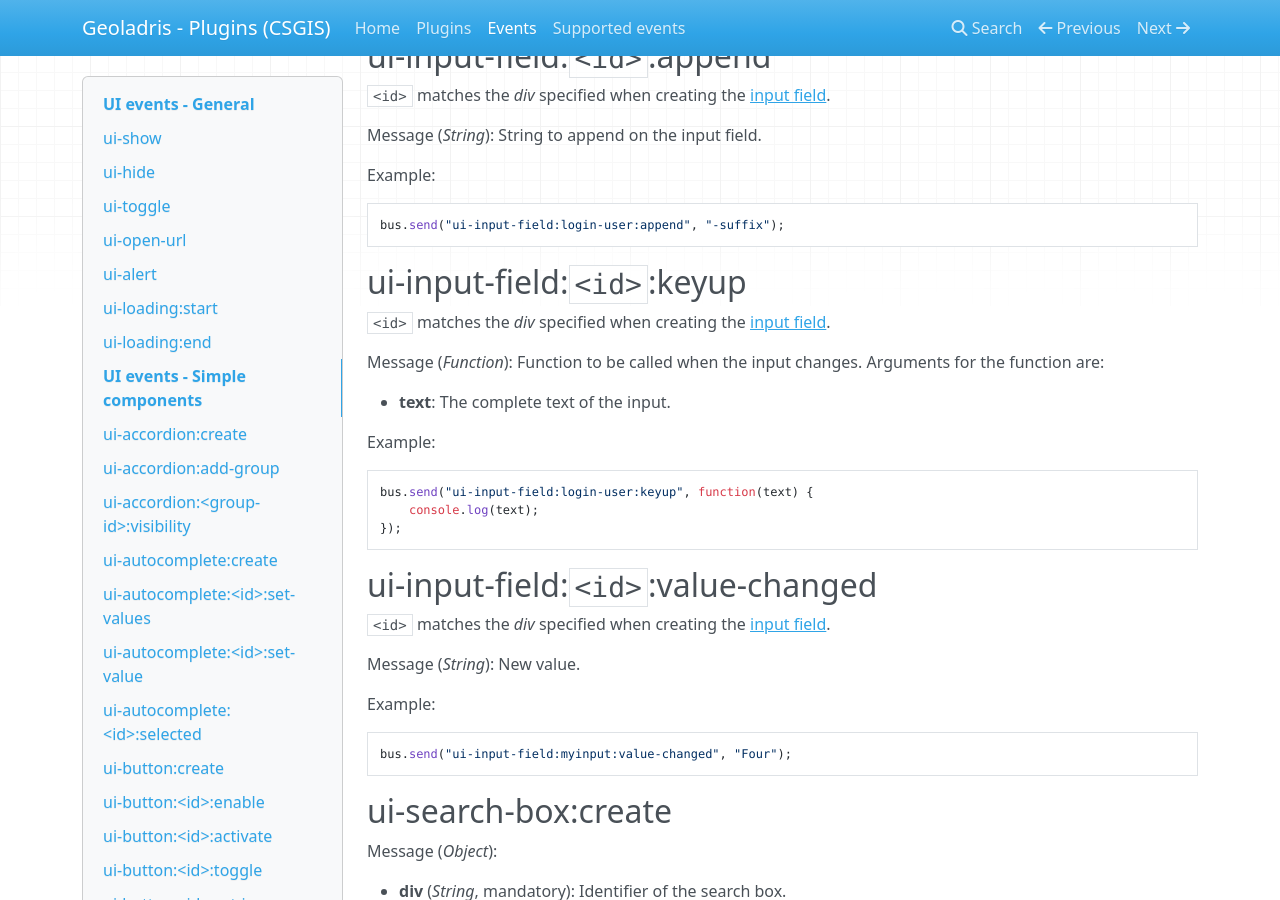
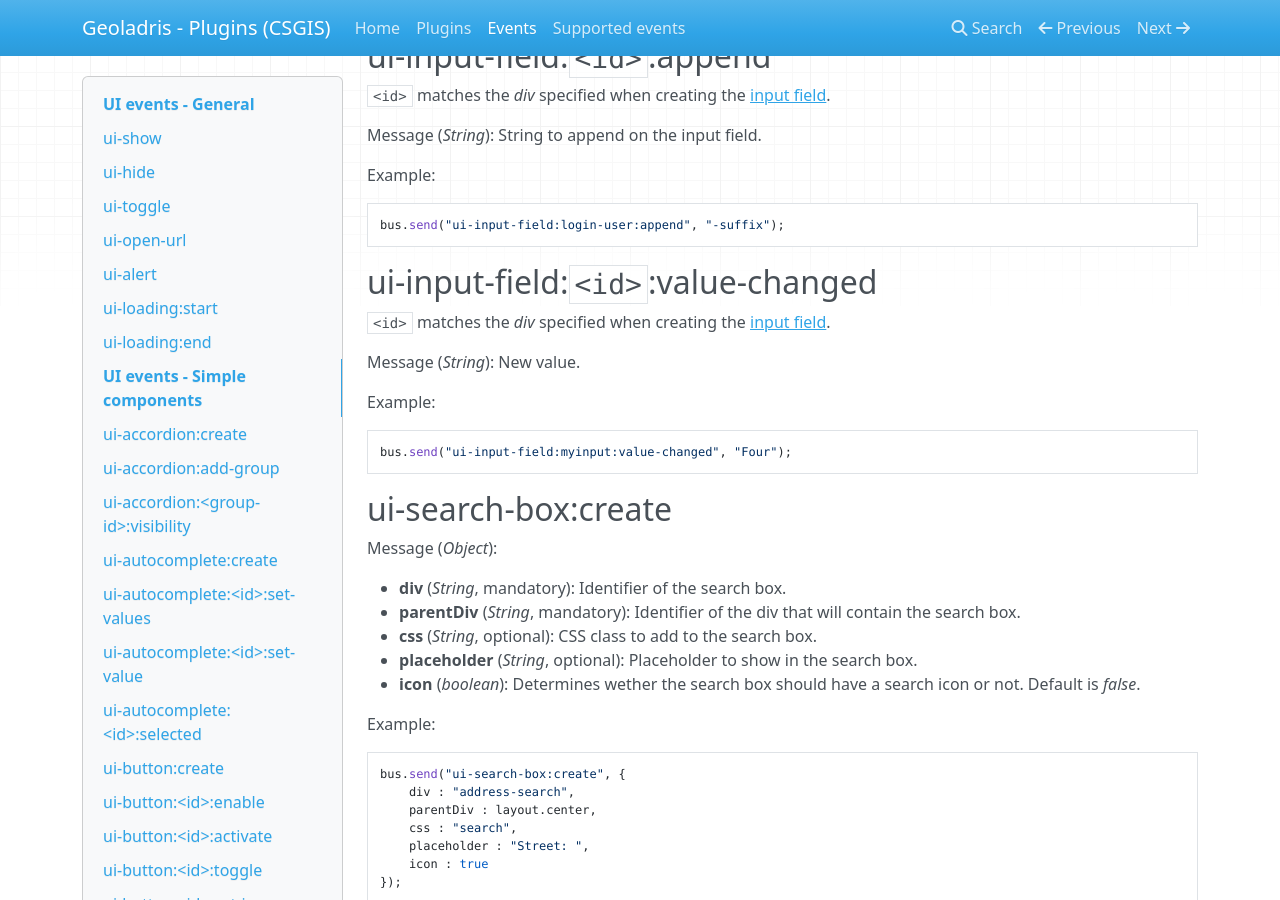
Before and after one commit to csgis/geoladris-ui, an MkDocs documentation site: the page built from docs/events.md, in a window 1280 px wide and 900 px high, scrolled down 13239 px. Built offline with MkDocs 1.6.1, drawn with Linux system fonts in a browser that asks for light colours; nearby versions of some CDN libraries; old or Windows-style settings are respelled for this version of MkDocs; some of the changed text lies outside the part shown.

Commit message:
Remove ui-input-field:<id>:keyup

````diff
--- a/docs/events.md
+++ b/docs/events.md
@@ -621,21 +621,6 @@ Example:
 bus.send("ui-input-field:login-user:append", "-suffix");
 ```
 
-## ui-input-field:`<id>`:keyup
-
-`<id>` matches the *div* specified when creating the [input field](#ui-input-field-create).
-
-Message (*Function*): Function to be called when the input changes. Arguments for the function are:
-
-  * **text**: The complete text of the input.
-
-Example:
-```js
-bus.send("ui-input-field:login-user:keyup", function(text) {
-    console.log(text);
-});
-```
-
 ## ui-input-field:`<id>`:value-changed
 
 `<id>` matches the *div* specified when creating the [input field](#ui-input-field-create).
````
Also changed, not shown: 2 other files.
